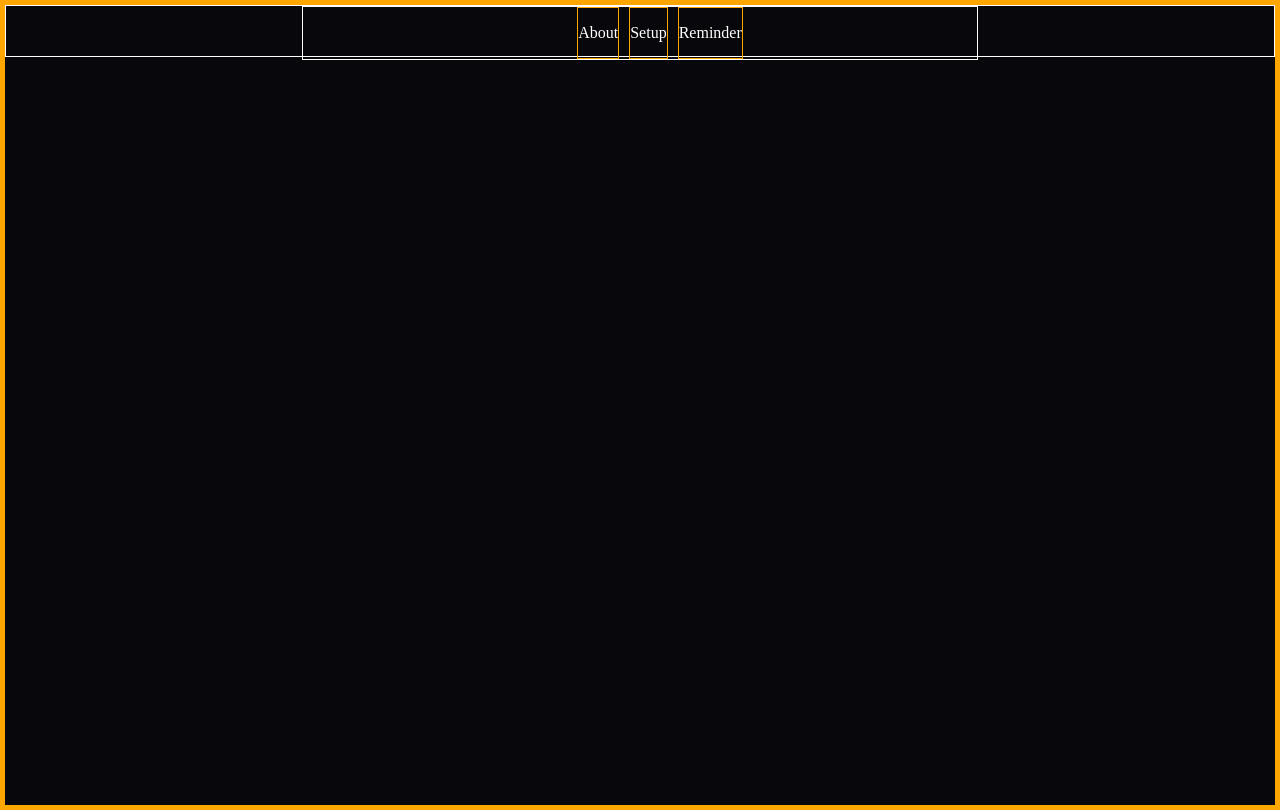
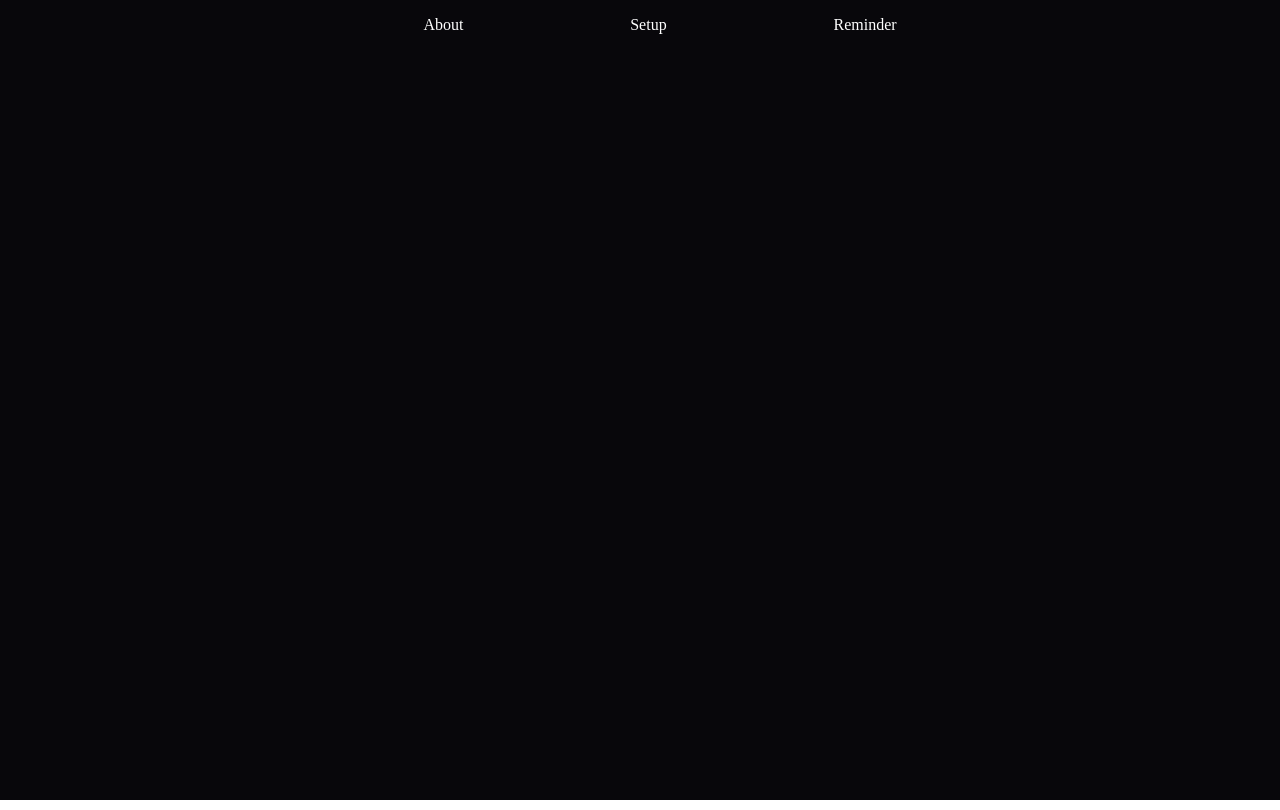
Before and after one commit to Fermn/vanilla-vite, a website built with Vite: page index.html in a window 1280 px wide. Built offline with nearby package versions, Linux system fonts and the light colour scheme.

Commit message:
create space around nav items

```diff
--- a/components/nav.css
+++ b/components/nav.css
@@ -1,5 +1,4 @@
 nav {
-    border: 1px white solid;
     height: 50px;
   }
 
@@ -8,13 +7,7 @@ nav {
     color: white;
     list-style-type: none;
     margin: 0 auto;
-    border: 1px white solid;
     width: 50%;
     line-height: 50px;
-    justify-content: center;
+    justify-content: space-around;
   }
-
-  nav > ul > li {
-    margin: 0px 5px;
-    border: 1px orange solid;
-  }
--- a/main.css
+++ b/main.css
@@ -16,7 +16,7 @@
 }
 
 body {
-  border: 5px orange solid;
+
 }
 
 main {
```
